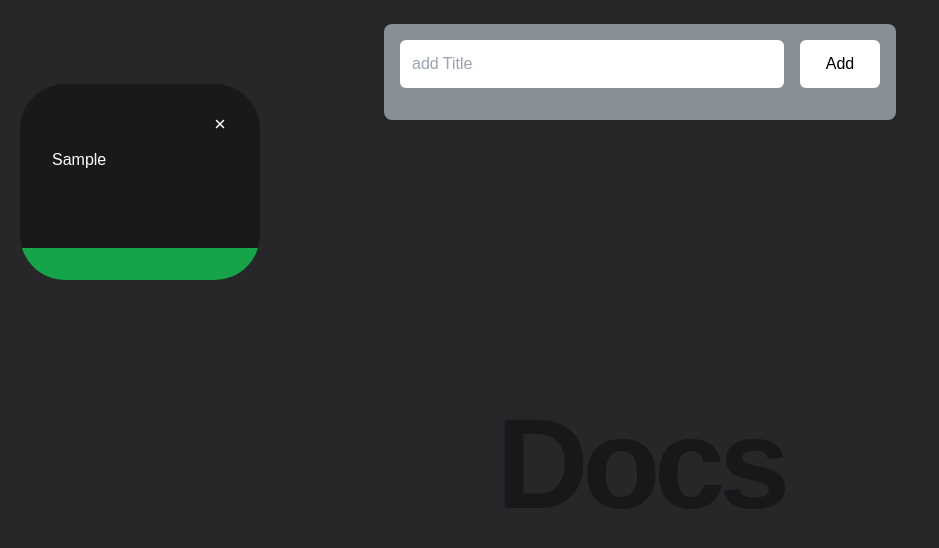
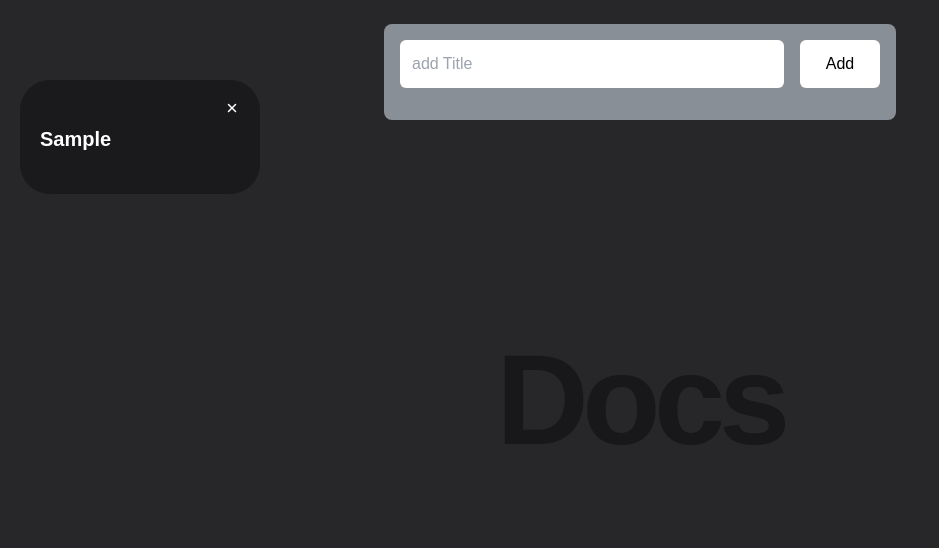
Before and after one commit to kmr-sahil/docs, a React (Vite) app: page / in a window 1280 px wide. Both pictures are taken after typing "Sample" into the empty fields and a click on the button "Add". Shown: the top 548 px of the page, without its empty margins (0-939 px from the left). Built offline with nearby package versions, Linux system fonts and the light colour scheme.

Commit message:
added condition on tag

```diff
--- a/src/componets/Card.jsx
+++ b/src/componets/Card.jsx
@@ -1,11 +1,11 @@
-import React from 'react'
+import { useState } from 'react'
 import { IoClose } from "react-icons/io5";
 import { IoLinkOutline } from "react-icons/io5";
 import { motion } from "framer-motion"
 
 function Card({data, refrence, onDelete}) {
 
-
+  const [done, setDone] = useState(false);
 
   return (
     <motion.div drag
@@ -13,20 +13,23 @@ function Card({data, refrence, onDelete}) {
         whileDrag={{scale: 1.1}}
         dragElastic={0.2}
         dragTransition={{bounceStiffness: 100, bounceDamping:30}}
-        className='relative flex-shrink-0 w-60 h-min rounded-[45px] bg-zinc-900/90 text-white overflow-hidden'>
+        className={`relative w-60 h-min ${done == true ? "brightness-50" : ""} rounded-[30px] bg-zinc-900/80 backdrop-blur-md text-white overflow-hidden`}>
 
-      <div className='px-8 pt-8 pb-10 flex flex-col gap-4'>
+      <div className='px-5 pt-5 pb-8 flex flex-col gap-2'>
           <button className='self-end' onClick={onDelete}><IoClose/></button>
           <div className='flex gap-2'>
-                {data.type == "checkbox" ? (<input type="checkbox" />) : null}
-                <h1>{data?.title}</h1>
+                {data.type == "checkbox" ? (<input className='w-[16px] bg-slate-500'
+                                                   type="checkbox"
+                                                   onClick={() => setDone(!done)}
+                                                   />) : null}
+                <h1 className={`text-[1rem] tablet:text-[1.15rem] tablet-lg:text-[1.25rem] ${done == true ? "line-through" : ""} font-bold`}>{data?.title}</h1>
           </div>
 
-          <p className='text-sm leading-tight mt-5 font-thin'>{data?.desc}</p>
+          <p className='text-[0.75rem] tablet:text-[0.8rem] tablet-lg:text-[0.85rem] leading-tight font-thin'>{data?.desc}</p>
       </div>
 
 
-        <div className='footer w-full'>
+        {(data?.tagTitle || data?.link) && (<div className='footer w-full'>
 
               <div className={`tag w-full px-8 py-4 ${data?.type === "link" ? "bg-blue-600" : `${data?.type === "checkbox" ? "bg-red-600" : "bg-green-600"}` } flex items-center justify-center`}>
                   {data.type == "link" ? (<a target='_blank' href={data.link} className='flex gap-1 items-center justify-start'>
@@ -36,7 +39,7 @@ function Card({data, refrence, onDelete}) {
 
               </div>
 
-        </div>
+        </div>)}
     </motion.div>
   )
 }
--- a/src/componets/Foreground.jsx
+++ b/src/componets/Foreground.jsx
@@ -123,7 +123,7 @@ function Foreground() {
 
         </div>
 
-        <div ref={ref} className='z-[20] w-full h-screen flex gap-10 flex-wrap p-5 mt-[4rem]'>
+        <div ref={ref} className='z-[20] w-full h-screen flex gap-2 flex-wrap pt-20 p-5'>
             {cardDetails.map((item, index) => (
                 <Card key={index} data={item} refrence={ref} onDelete={() => onDelete(index)}/>
             ))}
```
